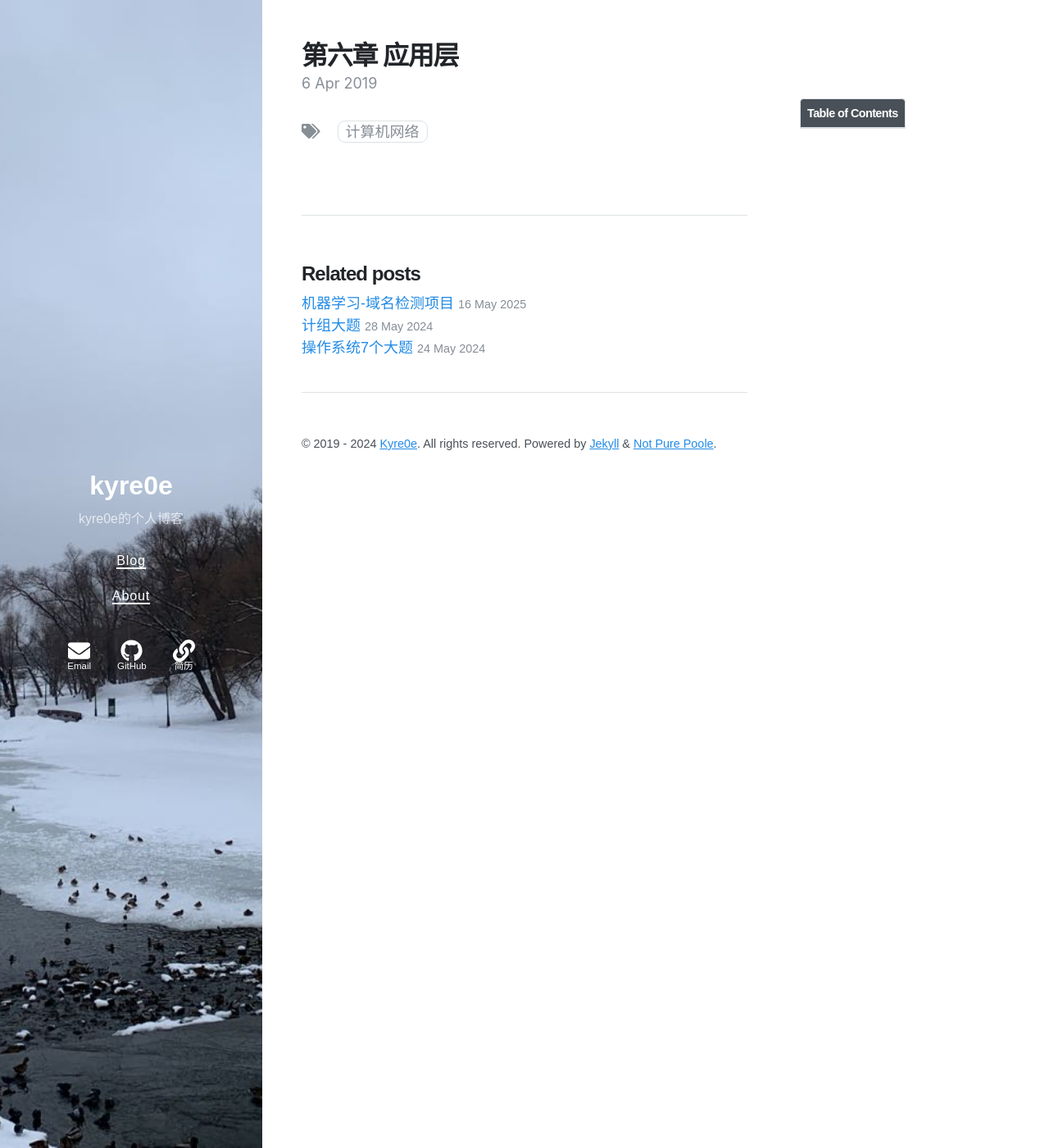
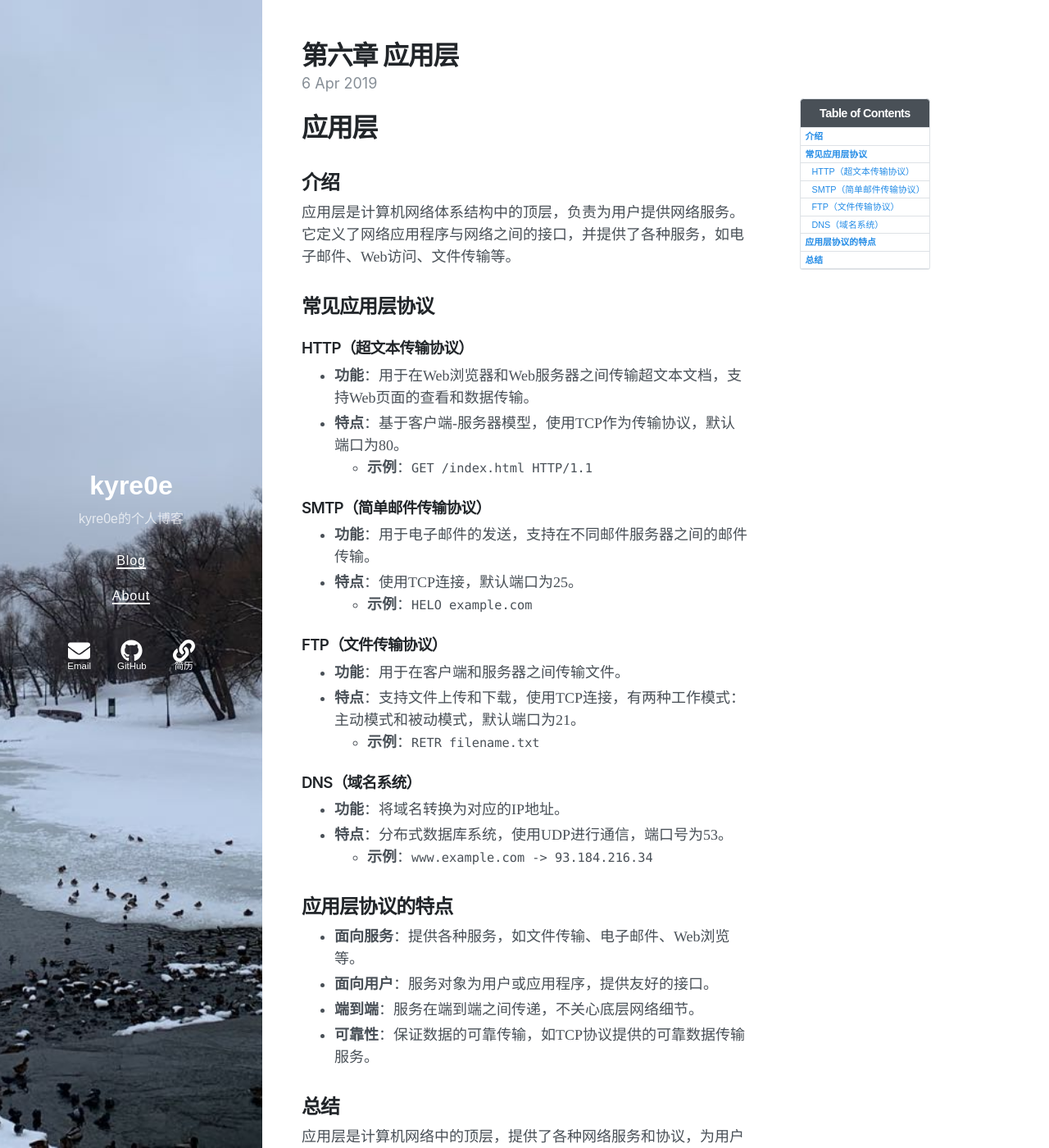
Before and after one commit to Kyre0ee/Kyre0ee.github.io, a Jekyll site: the page built from _posts/2019-04-06-第六章应用层.md, in a window 1280 px wide and 1400 px high. Shown: the whole window at 82% size. Built offline with Jekyll 4.4.1, drawn with Linux system fonts in a browser that asks for light colours; nearby versions of some CDN libraries; some of the changed text lies outside the part shown.

Commit message:
Update 2019-04-06-第六章应用层.md

```diff
--- a/_posts/2019-04-06-第六章应用层.md
+++ b/_posts/2019-04-06-第六章应用层.md
@@ -6,3 +6,45 @@ tags: 计算机网络
 excerpt: "计算机网络-应用层学习笔记。"
 toc: true
 ---
+# 应用层
+
+## 介绍
+
+应用层是计算机网络体系结构中的顶层，负责为用户提供网络服务。它定义了网络应用程序与网络之间的接口，并提供了各种服务，如电子邮件、Web访问、文件传输等。
+
+## 常见应用层协议
+
+### HTTP（超文本传输协议）
+
+- **功能**：用于在Web浏览器和Web服务器之间传输超文本文档，支持Web页面的查看和数据传输。
+- **特点**：基于客户端-服务器模型，使用TCP作为传输协议，默认端口为80。
+  - **示例**：`GET /index.html HTTP/1.1`
+
+### SMTP（简单邮件传输协议）
+
+- **功能**：用于电子邮件的发送，支持在不同邮件服务器之间的邮件传输。
+- **特点**：使用TCP连接，默认端口为25。
+  - **示例**：`HELO example.com`
+
+### FTP（文件传输协议）
+
+- **功能**：用于在客户端和服务器之间传输文件。
+- **特点**：支持文件上传和下载，使用TCP连接，有两种工作模式：主动模式和被动模式，默认端口为21。
+  - **示例**：`RETR filename.txt`
+
+### DNS（域名系统）
+
+- **功能**：将域名转换为对应的IP地址。
+- **特点**：分布式数据库系统，使用UDP进行通信，端口号为53。
+  - **示例**：`www.example.com -> 93.184.216.34`
+
+## 应用层协议的特点
+
+- **面向服务**：提供各种服务，如文件传输、电子邮件、Web浏览等。
+- **面向用户**：服务对象为用户或应用程序，提供友好的接口。
+- **端到端**：服务在端到端之间传递，不关心底层网络细节。
+- **可靠性**：保证数据的可靠传输，如TCP协议提供的可靠数据传输服务。
+
+## 总结
+
+应用层是计算机网络中的顶层，提供了各种网络服务和协议，为用户和应用程序之间的通信提供了基础。理解应用层协议的特点和功能对于网络工程师和开发人员来说至关重要。
```
